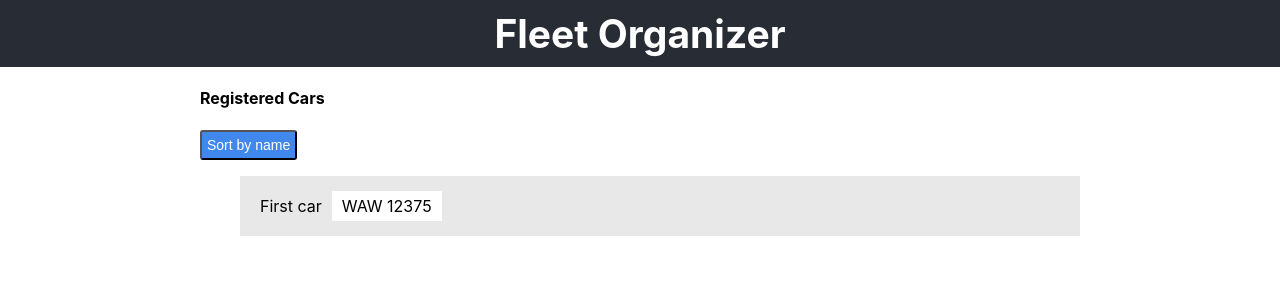
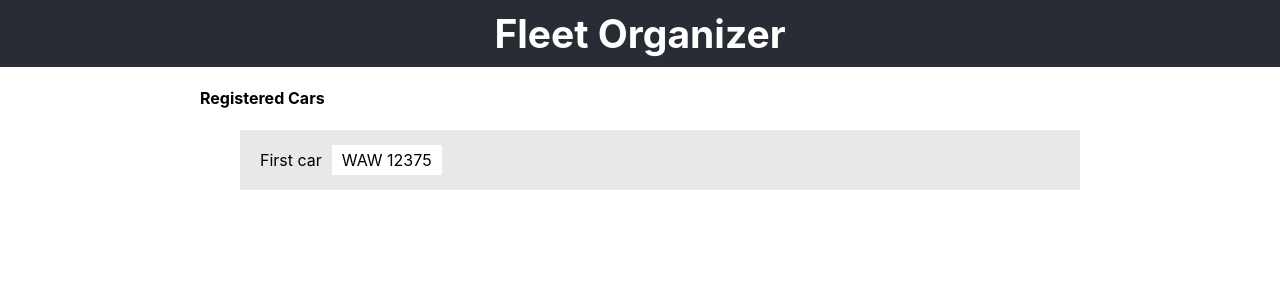
Before and after one commit to WojciechRydel/react-js-workshop, a React (Create React App) app in the folder fleet-organizer/: page / in a window 1280 px wide. Shown: the top 300 px of the page. Built offline with nearby package versions, Linux system fonts and the light colour scheme.

Commit message:
Remove controls

```diff
--- a/fleet-organizer/src/App.js
+++ b/fleet-organizer/src/App.js
@@ -9,9 +9,6 @@ function App() {
       </header>
       <div className="fleet-register">
         <h4>Registered Cars</h4>
-        <div className="controls">
-          <button>Sort by name</button>
-        </div>
         <ul className="car-list">
           <li>
             <div className="car-info">
```
